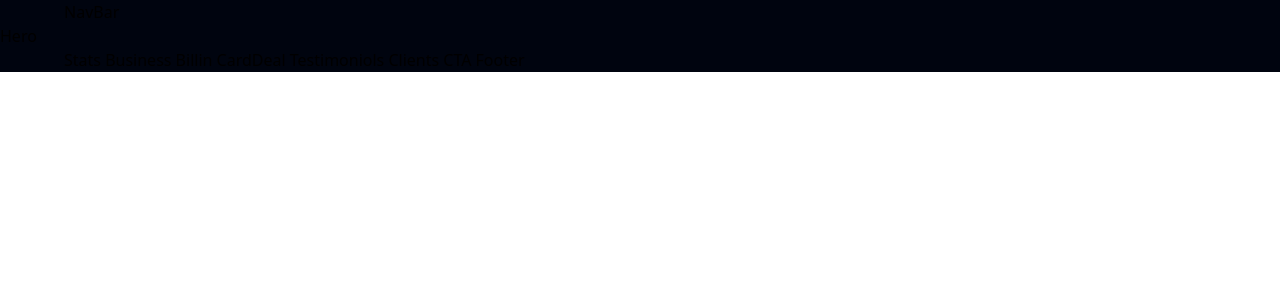
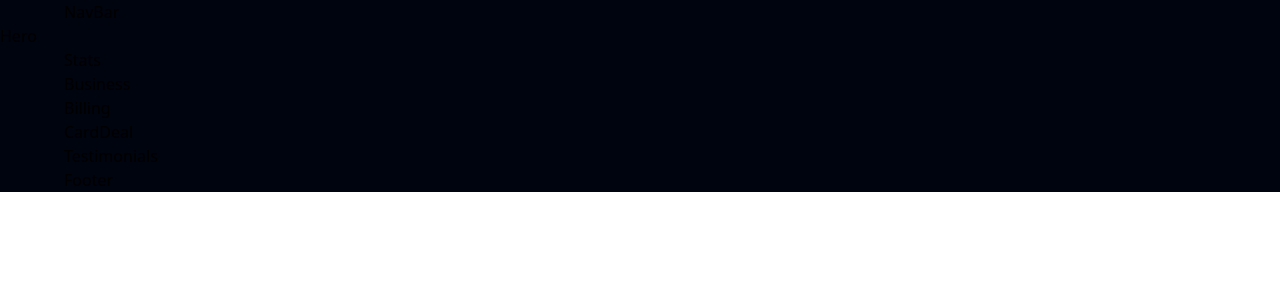
Before and after one commit to Dmitriy0642/tilewindcss_react, a React (Vite) app: page / in a window 1280 px wide. Shown: the top 300 px of the page. Built offline with nearby package versions, Linux system fonts and the light colour scheme.

Commit message:
made-index-with-components

```diff
--- a/src/App.jsx
+++ b/src/App.jsx
@@ -1,17 +1,35 @@
 import React from "react";
 import style from "./style";
+import {
+  Navbar,
+  Hero,
+  Stats,
+  Business,
+  CardDeal,
+  Testimonials,
+  Clients,
+  CTA,
+  Footer,
+  Billing,
+} from "../src/components";
+
 function App() {
   return (
     <div className="bg-primary w-full overflow-hidden">
       <div className={`${style.paddingX} ${style.flexCenter}`}>
-        <div className={`${style.boxWidth}`}>NavBar</div>
+        <div className={`${style.boxWidth}`}>
+          <Navbar />
+        </div>
       </div>
       <div className={`bg-primary ${style.flexStart}`}>
-        <div className={`${style.boxWidth}`}>Hero</div>
+        <div className={`${style.boxWidth}`}>
+          <Hero />
+        </div>
       </div>
       <div className={`bg-primary ${style.paddingX} ${style.flexStart}`}>
         <div className={`${style.boxWidth}`}>
-          Stats Business Billin CardDeal Testimoniols Clients CTA Footer
+          <Stats /> <Business /> <Billing /> <CardDeal /> <Testimonials />
+          <Clients /> <CTA /> <Footer />
         </div>
       </div>
     </div>
--- a/src/components/FeebackCard.jsx
+++ /dev/null
@@ -1,7 +0,0 @@
-import React from "react";
-
-const FeebackCard = () => {
-  return <div>FeebackCard</div>;
-};
-
-export default FeebackCard;
--- /dev/null
+++ b/src/components/FeedbackCard.jsx
@@ -0,0 +1,7 @@
+import React from "react";
+
+const FeedbackCard = () => {
+  return <div>FeedbackCard</div>;
+};
+
+export default FeedbackCard;
--- a/src/components/NavBar.jsx
+++ b/src/components/NavBar.jsx
@@ -1,7 +1,7 @@
 import React from "react";
 
-const NavBar = () => {
+const Navbar = () => {
   return <div>NavBar</div>;
 };
 
-export default NavBar;
+export default Navbar;
--- /dev/null
+++ b/src/components/index.js
@@ -0,0 +1,23 @@
+import Navbar from "./Navbar";
+import Billing from "./Billing";
+import CardDeal from "./CardDeal";
+import Business from "./Business";
+import Clients from "./Clients";
+import CTA from "./CTA";
+import Stats from "./Stats";
+import Footer from "./Footer";
+import Testimonials from "./Testimonials";
+import Hero from "./Hero";
+
+export {
+  Navbar,
+  Billing,
+  CardDeal,
+  Business,
+  Clients,
+  CTA,
+  Stats,
+  Footer,
+  Testimonials,
+  Hero,
+};
```
